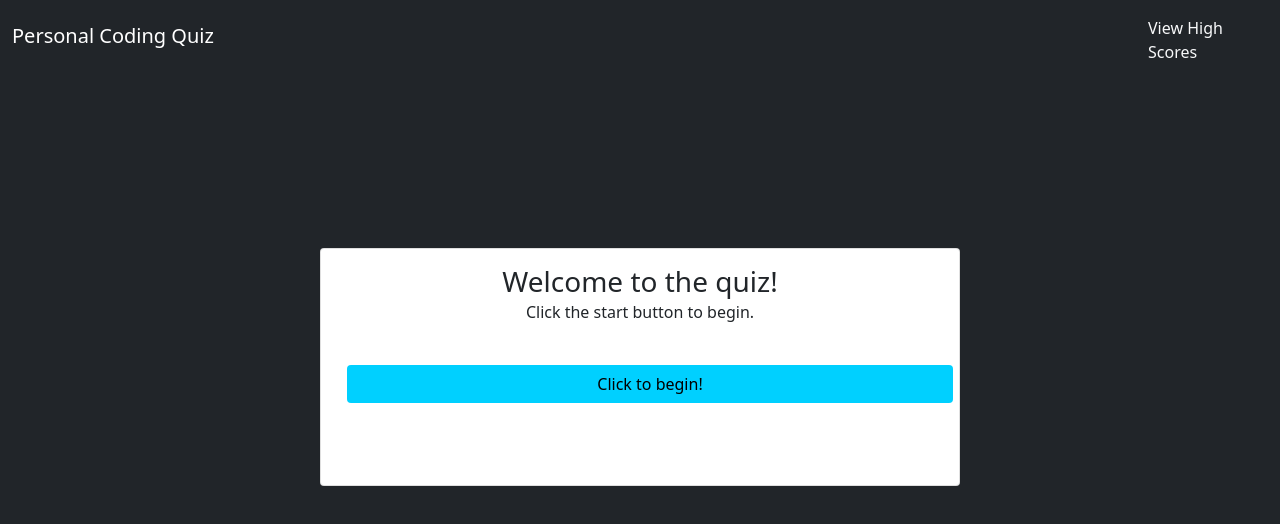
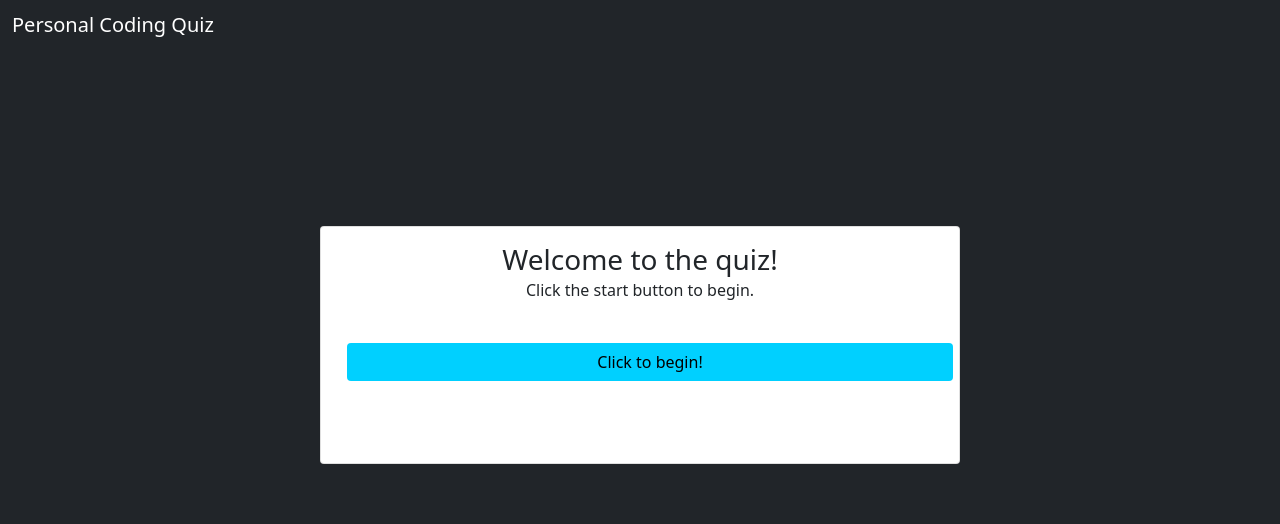
Before and after one commit to TheIanAnderson/Personal-Coding-Quiz, a plain HTML site: page index.html in a window 1280 px wide. Drawn offline with nearby package versions, Linux system fonts and the light colour scheme.

Commit message:
Some more polishing touches on the UI, as well as the functionality of the Username and Score feature on the gameover page.

```diff
--- a/index.html
+++ b/index.html
@@ -22,12 +22,7 @@
       <div class="collapse navbar-collapse" id="navbarSupportedContent">
         <ul class="navbar-nav me-auto mb-2 mb-lg-0">
           <li class="nav-item">
-            <a
-              class="nav-link active text-light"
-              aria-current="page"
-              href="./High-Scores.html"
-              >View High Scores</a
-            >
+
           </li>
         </ul>
       </div>
--- a/script.js
+++ b/script.js
@@ -109,7 +109,6 @@ function gameOver() {
         Score: "Correct answers: " + correctAnswers +" Incorrect Answers: " + incorrectAnswers,
       }));
       initialsPage.value = "";
-
     }
   });
   titleText.textContent =
```
